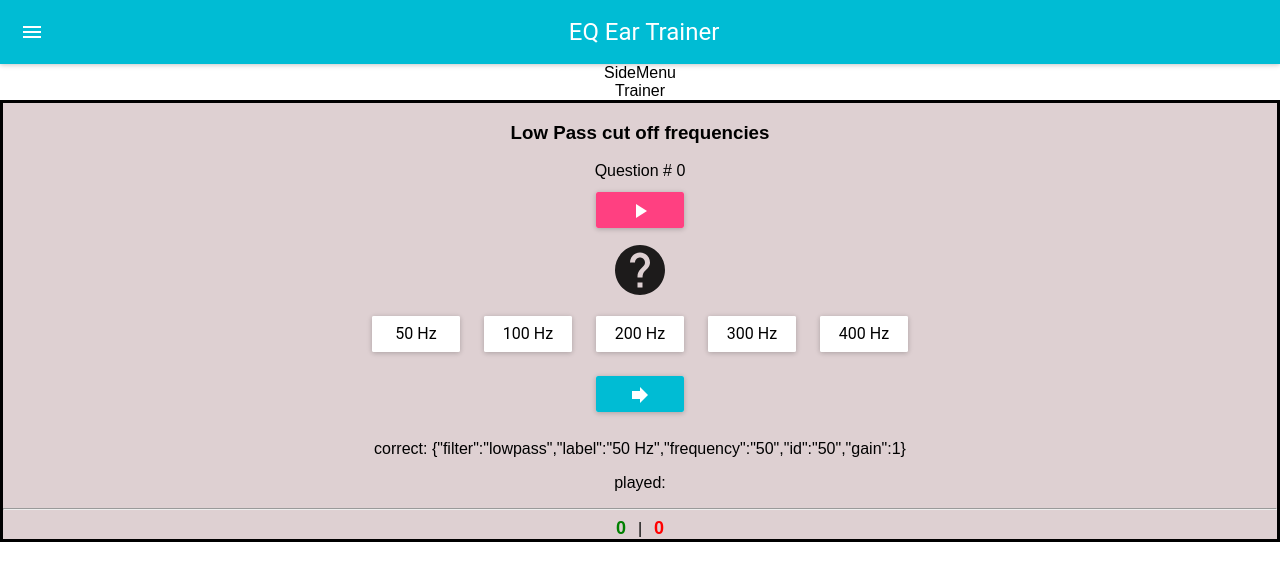
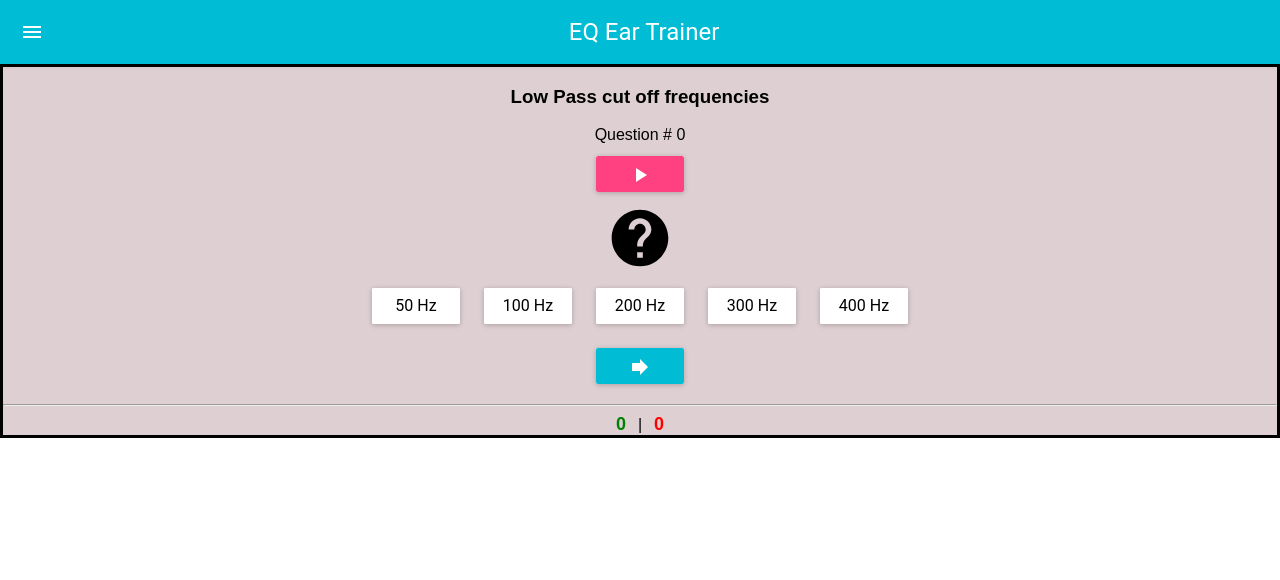
Before and after one commit to tvaisanen/EQTrainer, a React (Create React App) app: page / in a window 1280 px wide. Both pictures are taken after a click on the button "START!". Shown: the top 580 px of the page. Built offline with nearby package versions, Linux system fonts and the light colour scheme.

Commit message:
icon colors updated

```diff
--- a/src/App.js
+++ b/src/App.js
@@ -18,7 +18,6 @@ class App extends Component {
         return (
             <div className="App">
                 <TopBar/>
-                <div>SideMenu</div>
                 <Trainer/>
             </div>
         );
--- a/src/components/Excercises/LowPassCutOffLow.js
+++ b/src/components/Excercises/LowPassCutOffLow.js
@@ -16,7 +16,9 @@ import AVPlayArrow from 'material-ui/svg-icons/av/play-arrow';
 import ContentForward from 'material-ui/svg-icons/content/forward';
 
 const style = {
-    largeIcon: {width: 60, height: 60,},
+    icon: {width: 68, height: 68, color:'black'},
+    iconCorrect: {width: 68, height: 68, color:'green'},
+    iconWrong: {width: 68, height: 68, color:'red'},
     btn: {margin: 12},
     correct: {color: 'green', margin: '12px', fontSize: 'large', fontWeight: 'bold'},
     wrong: {color: 'red', margin: '12px', fontSize: 'large', fontWeight: 'bold'},
@@ -30,7 +32,7 @@ class LowPassCutOffLow extends Component {
             debugCount: 0,
             filter: 'lowpass',
             correctAnswer: '',
-            answerState: <ActionHelp style={style.largeIcon}/>,
+            answerState: <ActionHelp style={style.icon}/>,
             answeringDisabled: false,
             questionCount: 0,
             correctAnswers: 0,
@@ -116,17 +118,17 @@ class LowPassCutOffLow extends Component {
 
     enableAnswering() {
         this.setState({answeringDisabled: false})
-        this.setState({answerState: <ActionHelp style={style.largeIcon}/>});
+        this.setState({answerState: <ActionHelp style={style.icon}/>});
     }
 
     correctAnswer() {
         this.setState({correctAnswers: this.state.correctAnswers + 1});
-        this.setState({answerState: <ActionThumbUp style={style.largeIcon}/>})
+        this.setState({answerState: <ActionThumbUp style={style.iconCorrect}/>})
     }
 
     wrongAnswer() {
         this.setState({wrongAnswers: this.state.wrongAnswers + 1});
-        this.setState({answerState: <ActionThumbDown style={style.largeIcon}/>})
+        this.setState({answerState: <ActionThumbDown style={style.iconWrong}/>})
     }
 
     answer(answer) {
@@ -168,8 +170,7 @@ class LowPassCutOffLow extends Component {
                     />
 
                 </div>
-                <p>correct: {JSON.stringify(this.state.correctAnswer)}</p>
-                <p>played: {JSON.stringify(this.state.played)}</p>
+
                 <hr/>
                 <div><span style={style.correct}>{this.state.correctAnswers}</span>|
                     <span style={style.wrong}>{this.state.wrongAnswers}</span></div>
--- a/src/components/Trainer.js
+++ b/src/components/Trainer.js
@@ -12,7 +12,6 @@ class Trainer extends Component {
     render(){
         return (
             <div>
-                Trainer
                 <LowPassCutOffLow/>
             </div>
         )
```
